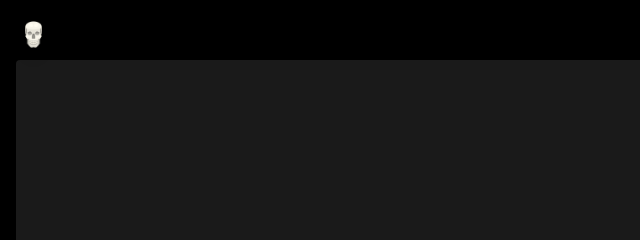
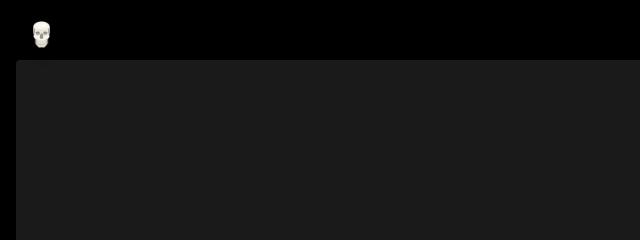
Before and after one commit to yunus-a1i/GhosTrix, a website built with Vite: page index.html in a window 1280 px wide. Shown: the top 240 px of the page, 0-640 px from the left. Built offline with nearby package versions, Linux system fonts and the light colour scheme.

Commit message:
Update index.html

```diff
--- a/index.html
+++ b/index.html
@@ -11,7 +11,7 @@
   </head>
   <body class=" font-sans bg-slate-100 dark:bg-black ">
     <header class="">
-      <nav class="flex justify-between pt-4 mx-2 text-lg pb-2">
+      <nav class="mx-auto container flex justify-between pt-4 mx-2 text-lg pb-2 sm:w-[calc(100%-2rem)] md:w-[calc(100%-2rem)] lg:w-[calc(100%-2rem)] xl:w-[calc(100%-2rem)] 2xl:w-[calc(100%-2rem)]">
         <ul class="flex justify-center items-center gap-3 cursor-pointer">
           <li id="theme-toggle" class="p-1 px-3">
 
```
